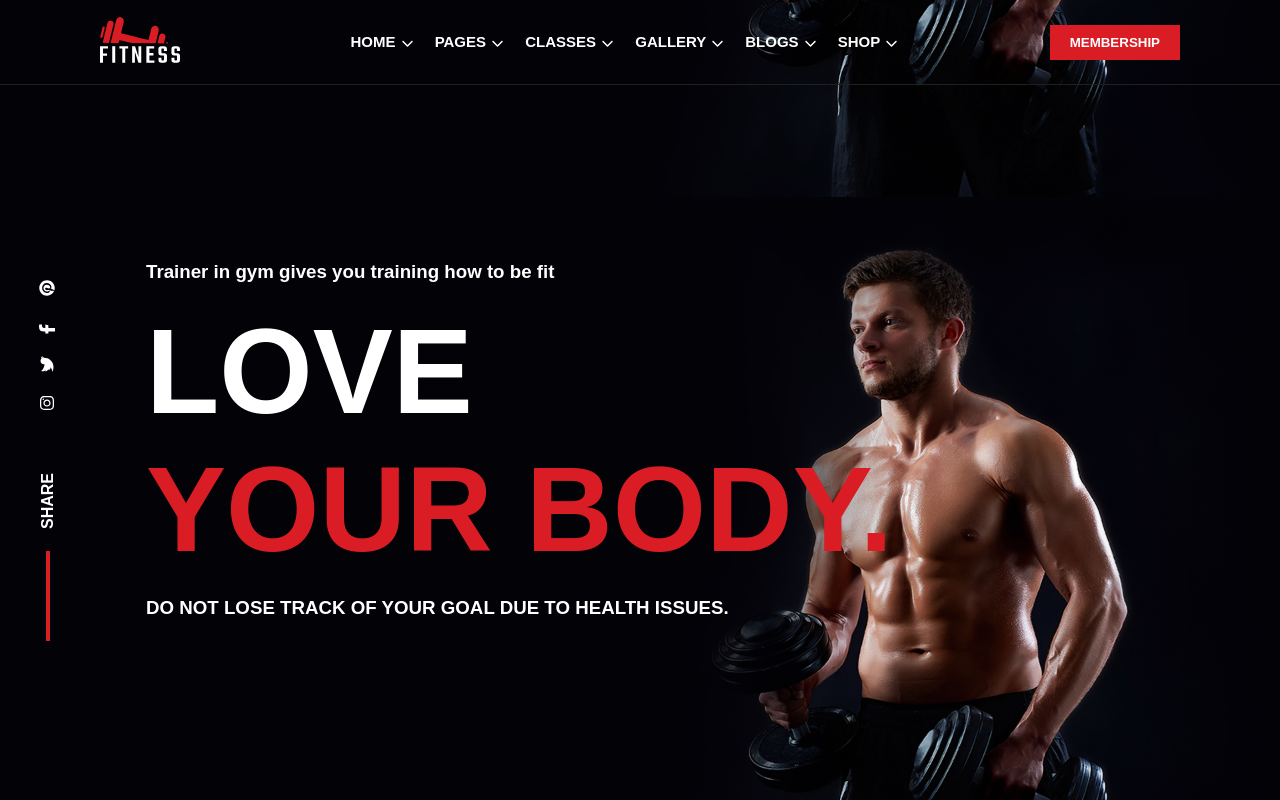
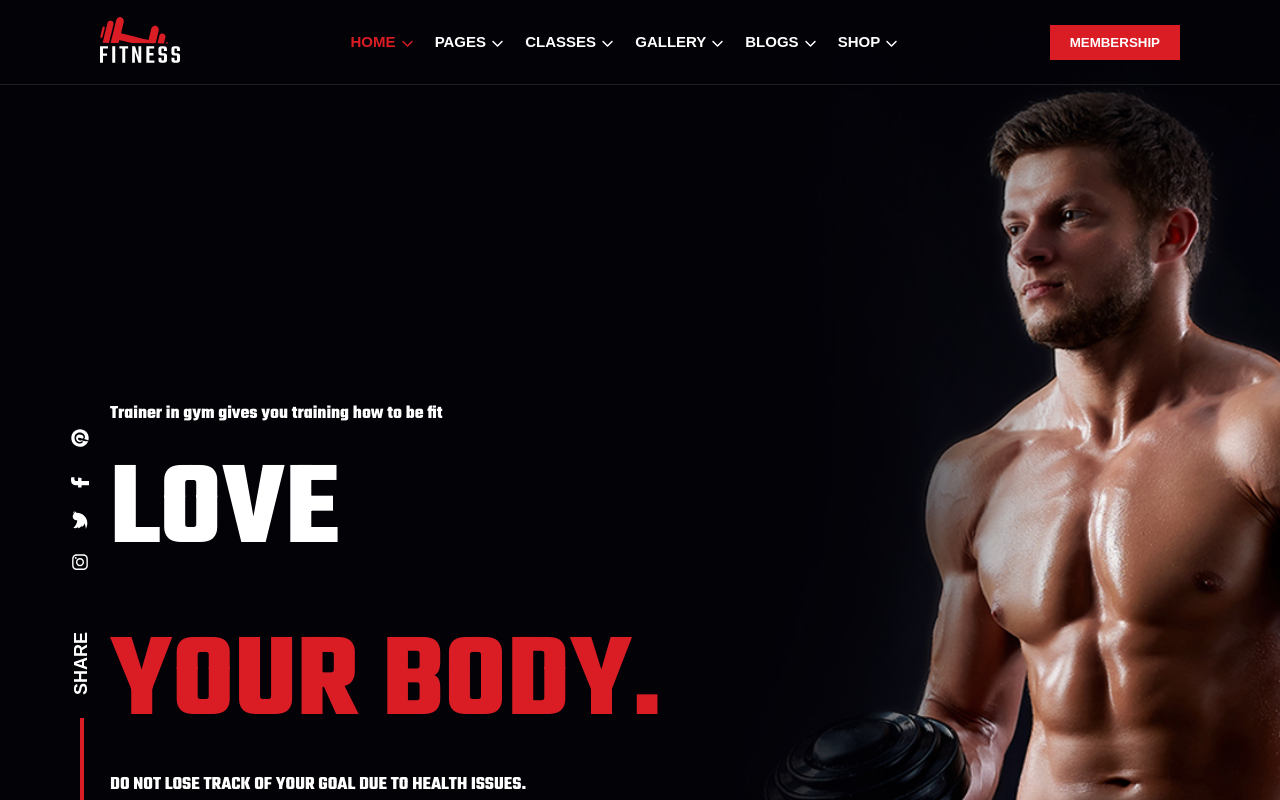
Before and after one commit to NurulIslam-EEE/fitness, a Next.js app: page / in a window 1280 px wide. Shown: the top 800 px of the page. Built offline with nearby package versions, Linux system fonts and the light colour scheme.

Commit message:
added login drop down

```diff
--- a/components/Banner.js
+++ b/components/Banner.js
@@ -1,22 +1,38 @@
-import React from 'react';
+import React from "react";
 import styles from '../styles/Banner.module.css';
 import { faFacebookF, faInstagram, faTwitter, faPinterest } from '@fortawesome/free-brands-svg-icons'
 import { FontAwesomeIcon } from '@fortawesome/react-fontawesome';
+
+
+
+
 
 const Banner = () => {
     return (
         <div className={styles.banner}>
             <div className={styles.bannerSocialTitle}>
+                <div className={styles.bannerSocialTitle2}>
+
+                    <div className={styles.bannerSocialTitle3}>
+
+
+
+                        <div className={styles.bannerTitle}>
+
+                            <h3>Trainer in gym gives you training how to be fit </h3>
+                            <h1>LOVE </h1> <h1><span>YOUR BODY.</span> </h1>
+                            <h3>DO NOT LOSE TRACK OF YOUR GOAL DUE TO HEALTH ISSUES.</h3>
+
+
+                        </div>
+                    </div>
+                </div>
                 <div className={styles.socialContainer}>
                     <div className={styles.social}>
                         <div className={styles.socialIcon}> <FontAwesomeIcon icon={faPinterest} /></div>
                         <div className={styles.socialIcon}><FontAwesomeIcon icon={faFacebookF} /></div>
                         <div className={styles.socialIcon}><FontAwesomeIcon icon={faTwitter} /></div>
                         <div className={styles.socialIcon}><FontAwesomeIcon icon={faInstagram} /></div>
-
-
-
-
                     </div>
                     <div className={styles.share}>
                         <h4>SHARE</h4>
@@ -24,12 +40,8 @@ const Banner = () => {
 
                     <div className={styles.bar}></div>
                 </div>
-                <div className={styles.bannerTitle}>
-                    <h3>Trainer in gym gives you training how to be fit </h3>
-                    <h1>LOVE <br /> <span>YOUR BODY.</span> </h1>
-                    <h3>DO NOT LOSE TRACK OF YOUR GOAL DUE TO HEALTH ISSUES.</h3>
-                </div>
             </div>
+
             <div className={styles.bannerFooter}>
                 <div className={styles.bannerFooterChild1}>
                     <h3>MODERN <br /> EQUIPMENT</h3>
--- a/components/Navbar.js
+++ b/components/Navbar.js
@@ -4,6 +4,7 @@ import Link from 'next/link';
 import Image from "next/image";
 import { faChevronDown } from '@fortawesome/free-solid-svg-icons';
 import { FontAwesomeIcon } from '@fortawesome/react-fontawesome';
+import { Router, useRouter } from 'next/router';
 
 
 const Navbar = () => {
@@ -20,27 +21,48 @@ const Navbar = () => {
         window.addEventListener("scroll", listenScrollEvent)
     })
     console.log(isOpen)
+    //route checker
+    const route = useRouter();
     return (
         <header className={classname ? styles.header : styles.header2}>
 
             <nav className={isOpen === false ? styles.nav : styles.nav + ' ' + styles.open}>
 
-
-
                 <div className={styles.img}>
                     <Image src="/img/logo.svg" width="80" height="80" alt='' />
                 </div>
                 <ul >
-                    <li>
-                        <Link href='/'>
-                            <a>HOME <FontAwesomeIcon className={styles.downIcon} icon={faChevronDown} /></a>
+                    <li className={styles.homeLi}>
+                        <Link href='/' >
+                            <a className={route.pathname == '/'? styles.active : null}>HOME <FontAwesomeIcon className={styles.downIcon} icon={faChevronDown} /></a>
                         </Link>
 
+
                     </li>
-                    <li>
-                        <Link href='/'>
-                            <a>PAGES <FontAwesomeIcon className={styles.downIcon} icon={faChevronDown} /></a>
+                    <li className={styles.drop}>
+                        <Link href='/' >
+                            <a className={route.pathname == '/login'? styles.active : null}>PAGES <FontAwesomeIcon className={styles.downIcon} icon={faChevronDown} /></a>
                         </Link>
+                        <div className={styles.homeDropDown} >
+                    <h4>PAGES</h4>
+                    <ul>
+                        <li>
+                            <Link href='/login'>
+                                <a>Login </a>
+                            </Link>
+                        </li>
+                        <li>
+                            <Link href='/'>
+                                <a>Contract Us </a>
+                            </Link>
+                        </li>
+                        <li>
+                            <Link href='/'>
+                                <a>Service </a>
+                            </Link>
+                        </li>
+                    </ul>
+                </div>
                     </li>
                     <li>
                         <Link href='/'>
@@ -69,6 +91,7 @@ const Navbar = () => {
                     <div></div>
                     <div></div>
                 </div>
+
             </nav>
         </header>
     );
--- /dev/null
+++ b/pages/_document.js
@@ -0,0 +1,21 @@
+import Document, { Html, Head, Main, NextScript } from 'next/document'
+
+class MyDocument extends Document {
+    render() {
+        return (
+            <Html>
+                <Head>
+                    <link rel="preconnect" href="https://fonts.googleapis.com" />
+                    <link rel="preconnect" href="https://fonts.gstatic.com" crossOrigin />
+                    <link href="https://fonts.googleapis.com/css2?family=Teko:wght@300;400;500;600;700&display=swap" rel="stylesheet" />
+                </Head>
+                <body>
+                    <Main />
+                    <NextScript />
+                </body>
+            </Html>
+        )
+    }
+}
+
+export default MyDocument
--- a/styles/Banner.module.css
+++ b/styles/Banner.module.css
@@ -1,19 +1,40 @@
 .banner {
   background: url("../public//img/01\ \(1\).jpg");
-  background-position: center;
-  background-size: contain;
-  object-fit: cover;
-  height: 140vh;
+  background-position: center center;
+  background-size: cover;
+  background-repeat: no-repeat;
+  height: 1250px;
   width: 100%;
   color: white;
   padding: 0;
-  font-family: sans-serif;
+  font-family: Teko, sans-serif;
 }
 .bannerSocialTitle {
   color: white;
+
+  position: relative;
+}
+.bannerSocialTitle2 {
+  width: 100%;
+  height: 1100px;
+}
+.bannerSocialTitle3 {
   display: flex;
   align-items: center;
-  height: 110vh;
+  justify-content: center;
+}
+.bannerTitle {
+  margin-top: 400px;
+  margin-left: 110px;
+  width: 1300px;
+  height: 304px;
+}
+.socialContainer {
+  position: absolute;
+  top: 35%;
+  left: 30px;
+  font-size: 18px;
+  font-family: sans-serif;
 }
 .banner span {
   color: #da1d25;
@@ -21,14 +42,18 @@
 .banner h1 {
   font-size: 120px;
   font-weight: bolder;
-  margin: 0;
+  margin-top: 0;
+  margin-bottom: 0;
+  padding: 0;
+}
+.banner h3 {
+  margin-top: 0;
+  margin-bottom: 0;
 }
 .banner h4 {
   transform: rotate(-90deg);
 }
-.bannerTitle {
-  margin-left: 50px;
-}
+
 .bar {
   width: 4px;
   height: 90px;
@@ -47,12 +72,13 @@
   margin-top: 20px;
   transform: rotate(-90deg);
 }
+/* banner footer */
 .bannerFooter {
   display: flex;
   color: white;
   padding-left: 10%;
   align-items: flex-end;
-  height: 30vh;
+  height: 142px;
 }
 .bannerFooterChild1 {
   background: transparent;
@@ -86,8 +112,35 @@
   transition: 1s;
 }
 /* responsive */
-
+/* @media (min-width: 1400px) {
+  .bannerSocialTitle2 {
+    max-width: 1320px;
+  }
+}
+@media (min-width: 1200px) {
+  .bannerSocialTitle2 {
+    max-width: 1140px;
+  }
+}
+@media (min-width: 992px) {
+  .bannerSocialTitle2 {
+    max-width: 960px;
+  }
+}
+@media (min-width: 768px) {
+  .bannerSocialTitle2 {
+    max-width: 720px;
+  }
+}
+@media (min-width: 576px) {
+  .bannerSocialTitle2 {
+    max-width: 540px;
+  }
+} */
 @media screen and (max-width: 600px) {
+  .bannerTitle {
+    margin-top: 200px;
+  }
   .socialContainer {
     display: none;
   }
--- a/styles/Features.module.css
+++ b/styles/Features.module.css
@@ -113,6 +113,9 @@
 /* responsive */
 
 @media screen and (max-width: 600px) {
+  .container {
+    max-height: 2300px !important;
+  }
   .featureContainer {
     display: block;
   }
--- a/styles/Navbar.module.css
+++ b/styles/Navbar.module.css
@@ -18,6 +18,7 @@
 .header2 {
   background-color: transparent;
   position: fixed;
+  z-index: 100;
   width: 100%;
   border-bottom: 0.5px solid rgb(32, 32, 32);
 }
@@ -25,7 +26,7 @@
   width: 100%;
   display: flex;
   justify-content: space-between;
-
+  position: relative;
   align-items: center;
   margin: 0;
   font-family: sans-serif;
@@ -44,8 +45,13 @@
   color: white;
   white-space: nowrap;
   margin-right: 20px;
+  padding: 20px 0;
 }
 .nav a:hover {
+  color: #da1d25;
+}
+
+.nav li .active{
   color: #da1d25;
 }
 .nav button {
@@ -67,9 +73,82 @@
 .img {
   margin-left: 100px;
 }
+/* .homeLi {
+  position: relative;
+} */
+.homeDropDown {
+  display: none;
+  position: absolute;
+  background: white;
+  color: #333333;
+  width: 210px;
+  height: 250px;
+  top: 80%;
+  transition: all 1s;
+  z-index: 1;
+  animation: slide 1s infinite linear;
+}
+.homeDropDown:hover{
+  display: block;
+}
+.homeDropDown h4{
+  text-align: center;
+}
+.homeDropDown a{
+  color: #333333;
+  padding: 10px;
+}
+.homeDropDown a:hover{
+  background-color: rgba(239, 49, 57, 0.1);
+}
+.homeDropDown a::before{
+  content: "";
+  background: #da1d25;
+  height: 6px;
+  width: 6px;
+  display: inline-block;
+  border-radius: 3px;
+  margin: 5px;
+  border: inherit;
+}
+.homeDropDown ul{
+  flex-direction: column;
+  align-items: baseline;
+  padding: 0;
+}
+.homeDropDown li{
+  margin: 15px;
+}
+.nav .drop {
+
+}
+.nav .drop:hover .homeDropDown {
+  display: block;
+  cursor: pointer;
+}
+
+/* .homeLi:hover .homeDropDown {
+  display: block;
+} */
 
 /* responsive */
 @media only screen and (max-width: 600px) {
+  .homeDropDown a{
+    font-size: 20px;
+  }
+  .homeDropDown h4{
+    font-size: 2em;
+  }
+  .nav .drop .homeDropDown{
+    top: 26%;
+    left: 25%;
+    width: 60%;
+    border-top: 1px solid black;
+}
+
+ .nav .homeDropDown ul{
+    min-height: 0;
+  }
   .nav ul {
     padding-top: 10px;
     z-index: 2;
@@ -126,6 +205,7 @@
   .nav button {
     display: none;
   }
+}
   /*
 
 nth-child() is a pseudo-class matches elements based on their position in a group of siblings. Siblings are elements that are held in a parent section like the divs.
@@ -154,4 +234,13 @@ nth-child() is a pseudo-class matches elements based on their position in a grou
   .open .navIcon div:nth-child(3) {
     transform: rotateZ(45deg) translateX(-8px) translateY(-10px);
   }
+
+/* key frame animation */
+@keyframes slide {
+  0%{
+    transform: translate(300px 0px);
+  }
+  100%{
+    transform: translate(900px 0px);
+  }
 }
--- a/styles/abouttwo.module.css
+++ b/styles/abouttwo.module.css
@@ -53,5 +53,5 @@ color: #da1d25;
     width: 100%;
 }
 .partOne, .partTwo{
-    margin: 0px 45px;
+    margin: 10px 45px;
 }
--- a/styles/globals.css
+++ b/styles/globals.css
@@ -2,7 +2,7 @@ html,
 body {
   padding: 0;
   margin: 0;
-  font-family: -apple-system, BlinkMacSystemFont, Segoe UI, Roboto, Oxygen,
+  font-family: Teko, -apple-system, BlinkMacSystemFont, Segoe UI, Roboto, Oxygen,
     Ubuntu, Cantarell, Fira Sans, Droid Sans, Helvetica Neue, sans-serif;
 }
 
@@ -14,8 +14,7 @@ a {
 * {
   box-sizing: border-box;
 }
-.backToTop{
-
+.backToTop {
   position: fixed;
   bottom: 20px;
   right: 20px;
@@ -26,5 +25,4 @@ a {
   border-radius: 100px;
   border: none;
   box-shadow: 0 5px 10px #ccc;
-
 }
```
Also changed, not shown: styles/styles.module.css (added, +31 -0 lines). Lines whose indentation alone changed are shown as unchanged.
